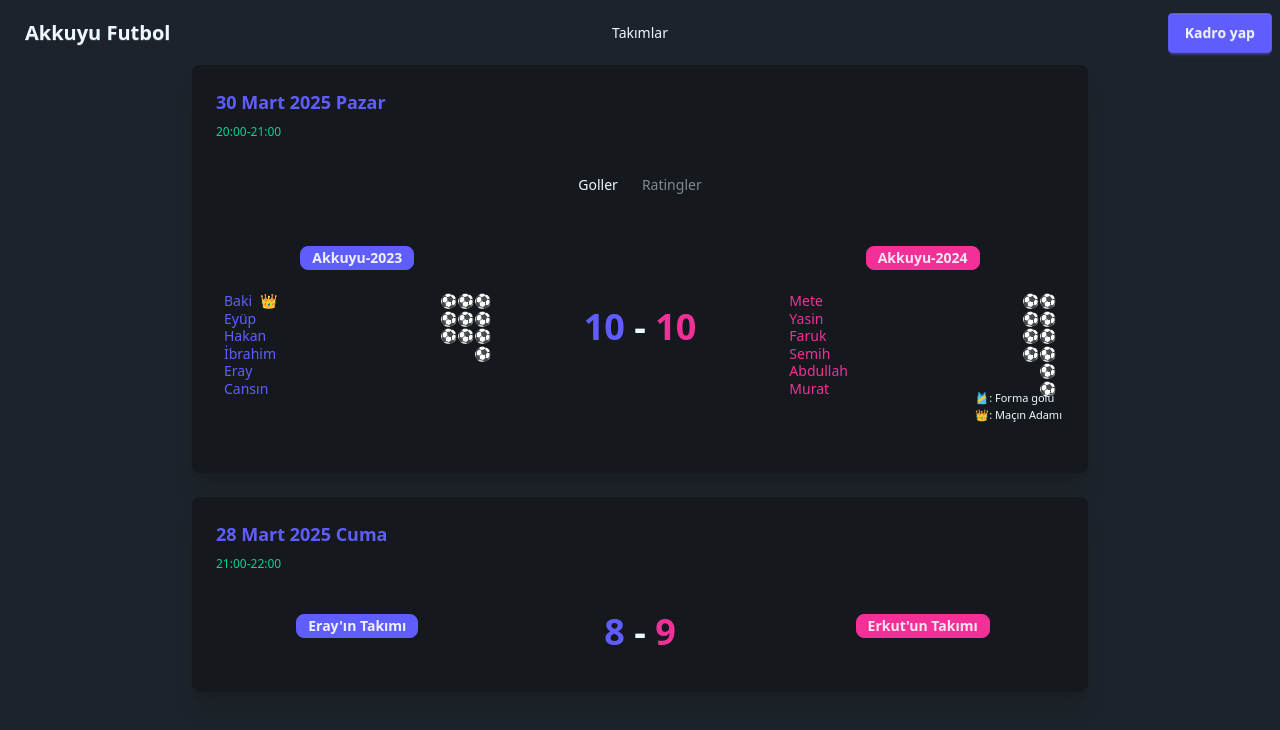
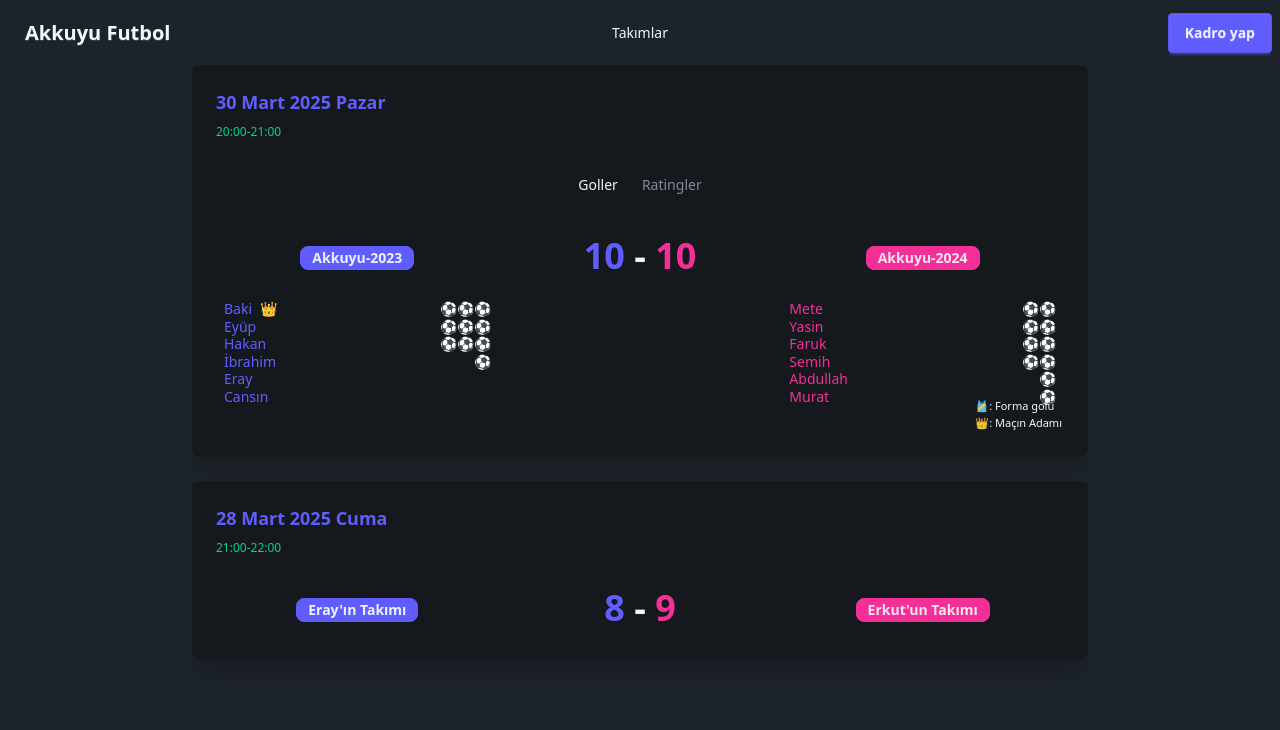
Before and after one commit to ErcouldnT/futbol.erkut.dev, a SvelteKit app: page / in a window 1280 px wide. Both pictures are taken after a click on the element 640 px from the left and 162 px from the top of the page. Shown: the top 730 px of the page. Built offline with nearby package versions, Linux system fonts and the light colour scheme.

Commit message:
fix: tabs

```diff
--- a/src/routes/+page.svelte
+++ b/src/routes/+page.svelte
@@ -151,6 +151,38 @@
 							<div class="collapse-title p-3.5 text-center text-sm font-semibold">
 								<span class="badge badge-primary mt-1">{match.homeTeam}</span>
 							</div>
+						</div>
+					</div>
+
+					<!-- Scoreboard Section -->
+					<div class="flex w-full flex-col items-center justify-center sm:w-1/4">
+						<p class="text-4xl font-bold">
+							<span class="text-primary">{match.score.split(" - ")[0]}</span>
+							<span> - </span>
+							<span class="text-secondary">{match.score.split(" - ")[1]}</span>
+						</p>
+					</div>
+
+					<!-- Away Team Section -->
+					<div class="flex min-h-[20px] w-full flex-col items-center sm:w-1/3">
+						<div class="collapse w-full" class:collapse-open={match.isOpen}>
+							<div class="collapse-title p-3.5 text-center text-sm font-semibold">
+								<span class="badge badge-secondary mt-1">{match.awayTeam}</span>
+							</div>
+						</div>
+					</div>
+				</div>
+
+				{#if match.isOpen}
+					<div>
+						<!-- Goller Tabı -->
+						{#if match.activeTab === "goals"}
+							<div>
+								<!-- Mevcut goller ekranı burada kalıyor -->
+								<div class="flex flex-wrap items-center justify-between">
+									<!-- Home Team Section -->
+									<div class="flex min-h-[20px] w-full flex-col items-center sm:w-1/3">
+										<div class="collapse w-full" class:collapse-open={match.isOpen}>
 											<div class="collapse-content p-2">
 												<ul class="list-none text-center text-sm leading-tight">
 													{#each match.homeTeamPlayers as player}
@@ -178,21 +210,9 @@
 										</div>
 									</div>
 
-					<!-- Scoreboard Section -->
-					<div class="flex w-full flex-col items-center justify-center sm:w-1/4">
-						<p class="text-4xl font-bold">
-							<span class="text-primary">{match.score.split(" - ")[0]}</span>
-							<span> - </span>
-							<span class="text-secondary">{match.score.split(" - ")[1]}</span>
-						</p>
-					</div>
-
 									<!-- Away Team Section -->
 									<div class="flex min-h-[20px] w-full flex-col items-center sm:w-1/3">
 										<div class="collapse w-full" class:collapse-open={match.isOpen}>
-							<div class="collapse-title p-3.5 text-center text-sm font-semibold">
-								<span class="badge badge-secondary mt-1">{match.awayTeam}</span>
-							</div>
 											<div class="collapse-content relative p-2">
 												<ul class="list-none text-center text-sm leading-tight">
 													{#each match.awayTeamPlayers as player}
@@ -226,13 +246,6 @@
 										</div>
 									</div>
 								</div>
-
-				{#if match.isOpen}
-					<div class="mt-4">
-						<!-- Goller Tabı -->
-						{#if match.activeTab === "goals"}
-							<div>
-								<!-- Mevcut goller ekranı burada kalıyor -->
 							</div>
 						{/if}
 
```
Lines whose indentation alone changed are shown as unchanged.
